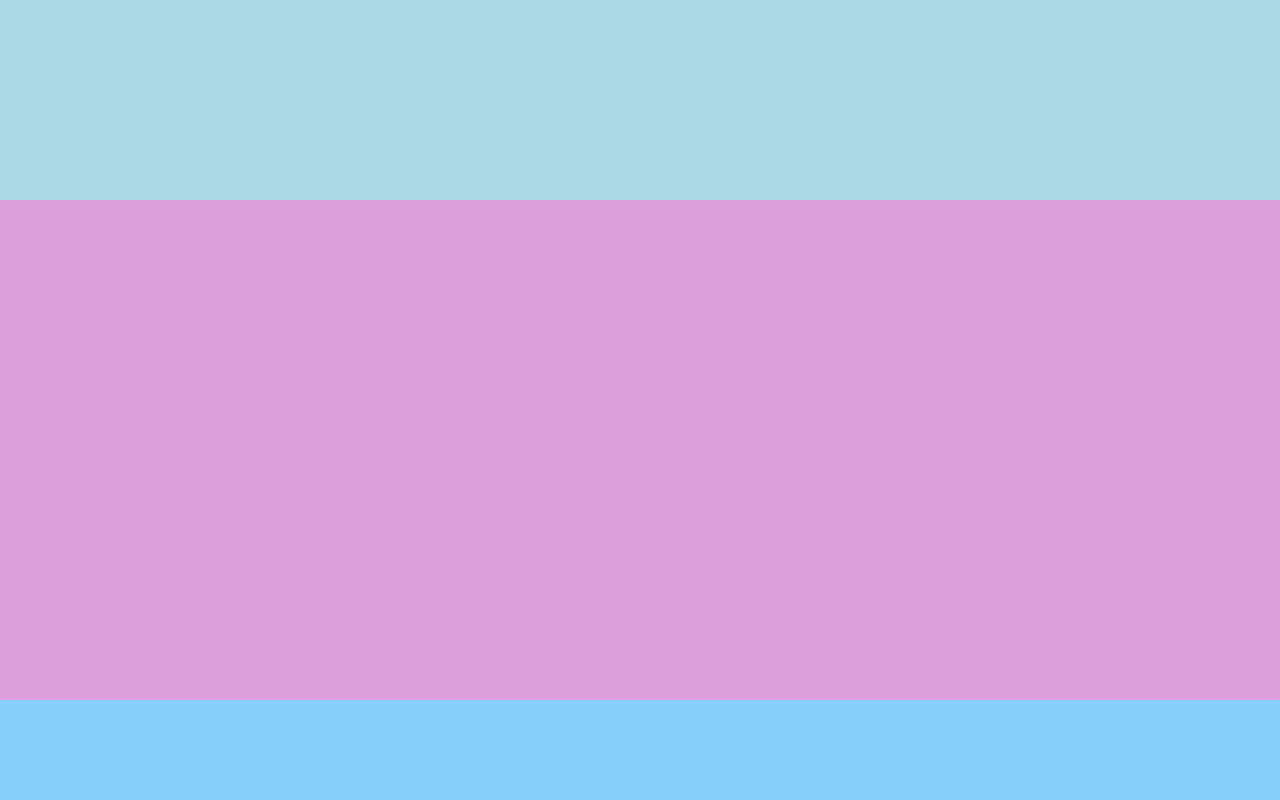
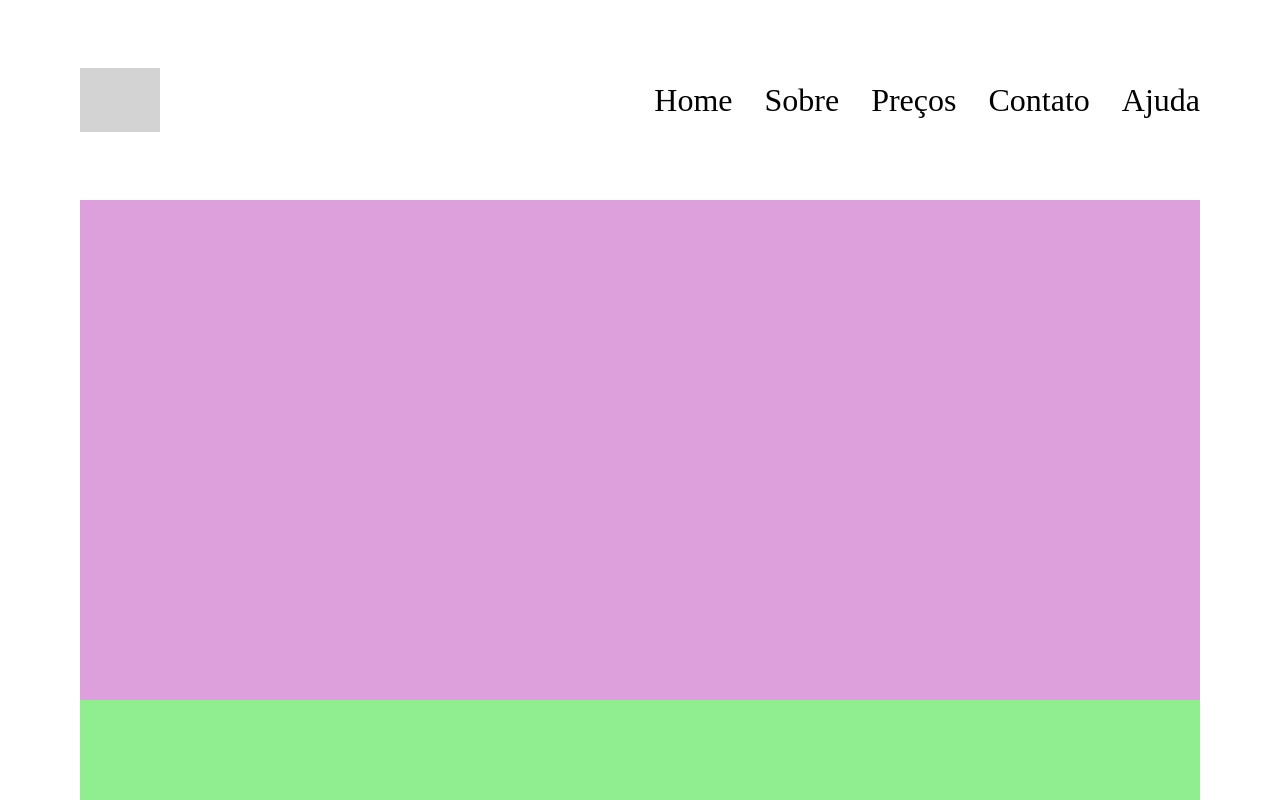
Before and after one commit to lahoracio/layout-ba, a plain HTML site: page index.html in a window 1280 px wide. Drawn offline with Linux system fonts and the light colour scheme.

Commit message:
header ok

```diff
--- a/index.html
+++ b/index.html
@@ -8,7 +8,19 @@
     <link rel="stylesheet" href="./style.css">
 </head>
 <body>
-    <header></header>
+    <header>
+        <div class= "logo"></div>
+        <nav class=" menu">
+            <ul>
+                <li><a href="#">Home</a></li>
+                <li><a href="#">Sobre</a></li>
+                <li><a href="#">Preços</a></li>
+                <li><a href="#">Contato</a></li>
+                <li><a href="#">Ajuda</a></li>
+            </ul>
+
+        </nav>
+    </header>
     <main></main>
     <footer></footer>
 
--- a/style.css
+++ b/style.css
@@ -22,11 +22,24 @@ body{
     height: 100vh;
     display: flex;
     flex-direction: column;
+    padding-inline: 80px;
 }
 
 header{
     height: 200px;
-    background-color: lightblue;
+    display: flex;
+    justify-content: space-between;
+    align-items: center;
+}
+.logo{
+    height: 64px;
+    width: 80px;
+    background-color: lightgray;
+}
+.menu ul{
+    display: flex;
+    gap: 32px;
+    font-size: 32px;
 }
 
 main{
@@ -35,5 +48,5 @@ main{
 }
 footer{
     height: 100px;
-    background-color: lightskyblue;
+    background-color: lightgreen;
 }
```
